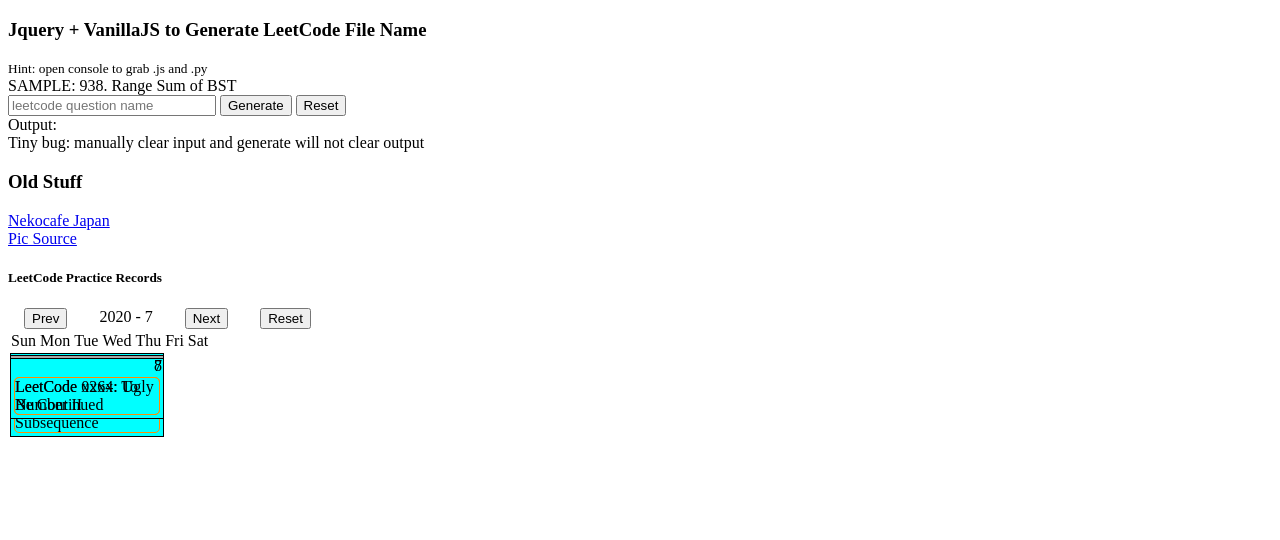
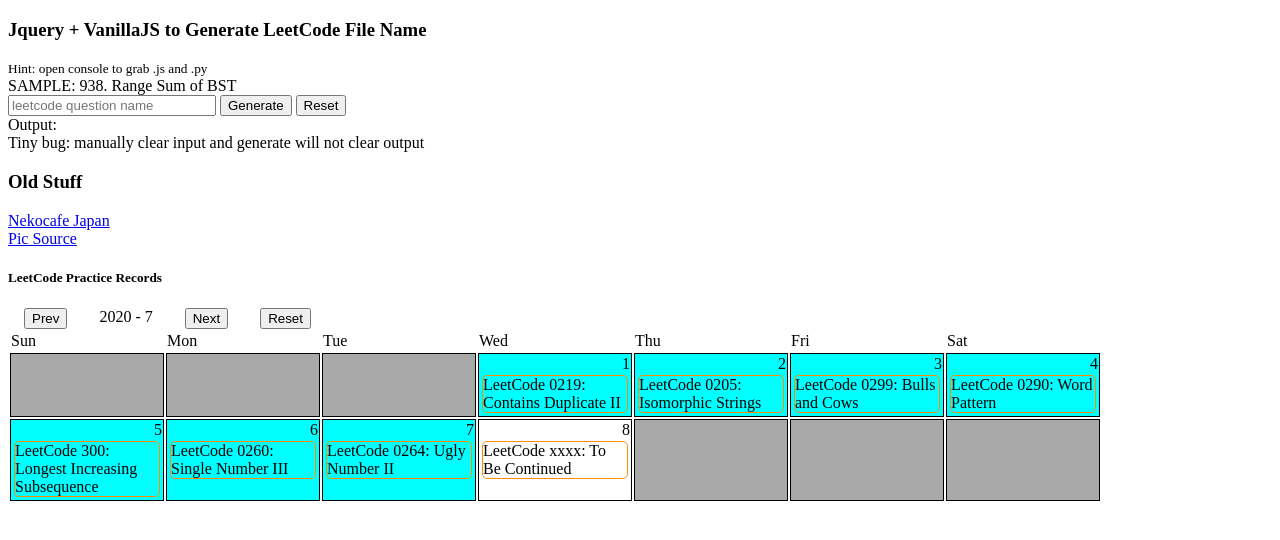
Before and after one commit to GuanYangCLU/Tiny_Useful_API, a plain HTML site: page index.html in a window 1280 px wide. Drawn offline with nearby package versions, Linux system fonts and the light colour scheme.

Commit message:
Update style.css

```diff
--- a/css/index/style.css
+++ b/css/index/style.css
@@ -17,13 +17,12 @@
 
 .dateNum {
   text-align: right;
-  margin-top: 0;
 }
 
 .date {
-  position: absolute;
   border: 1px solid black;
   width: 150px;
+  vertical-align: text-top;
 }
 
 .unavailable {
```
